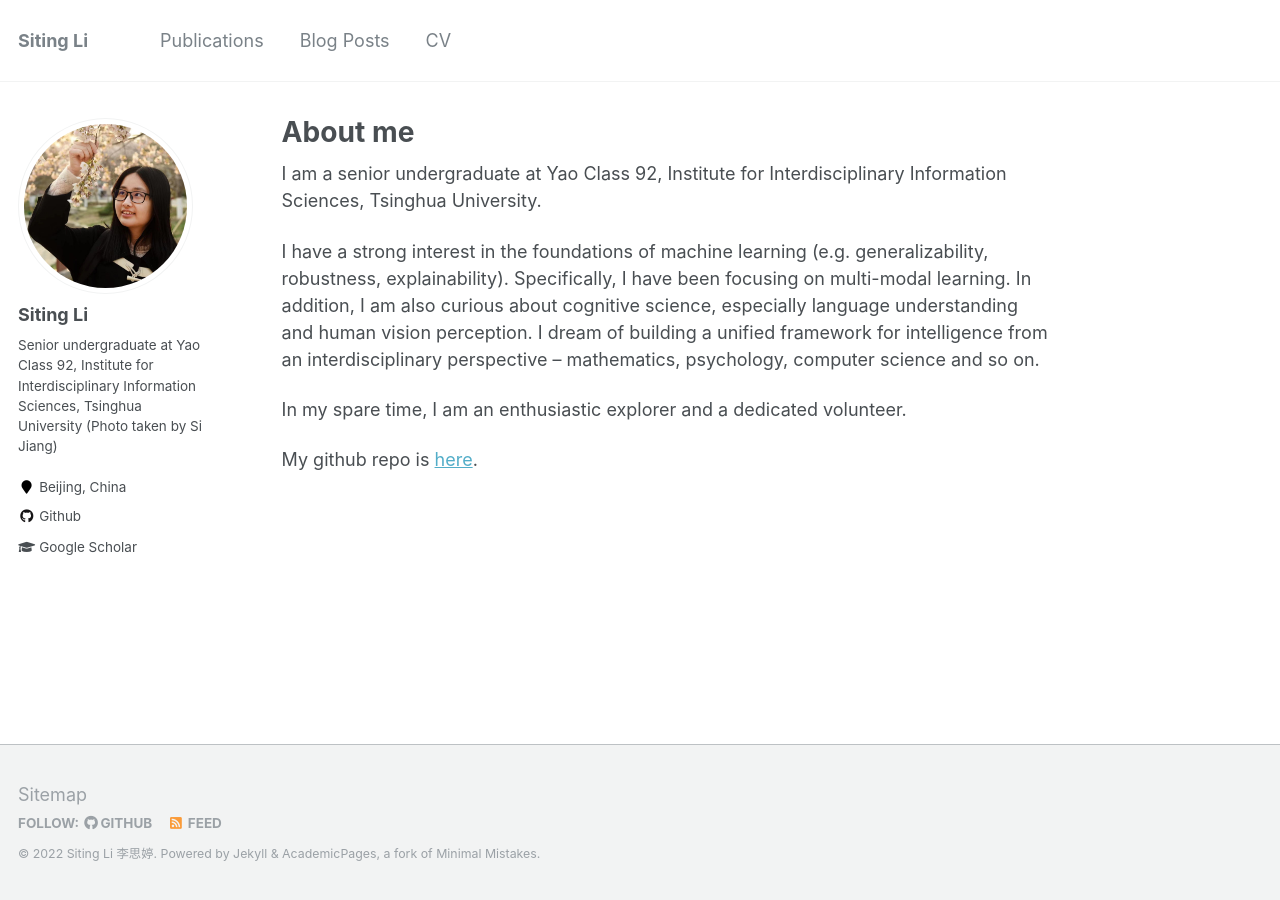
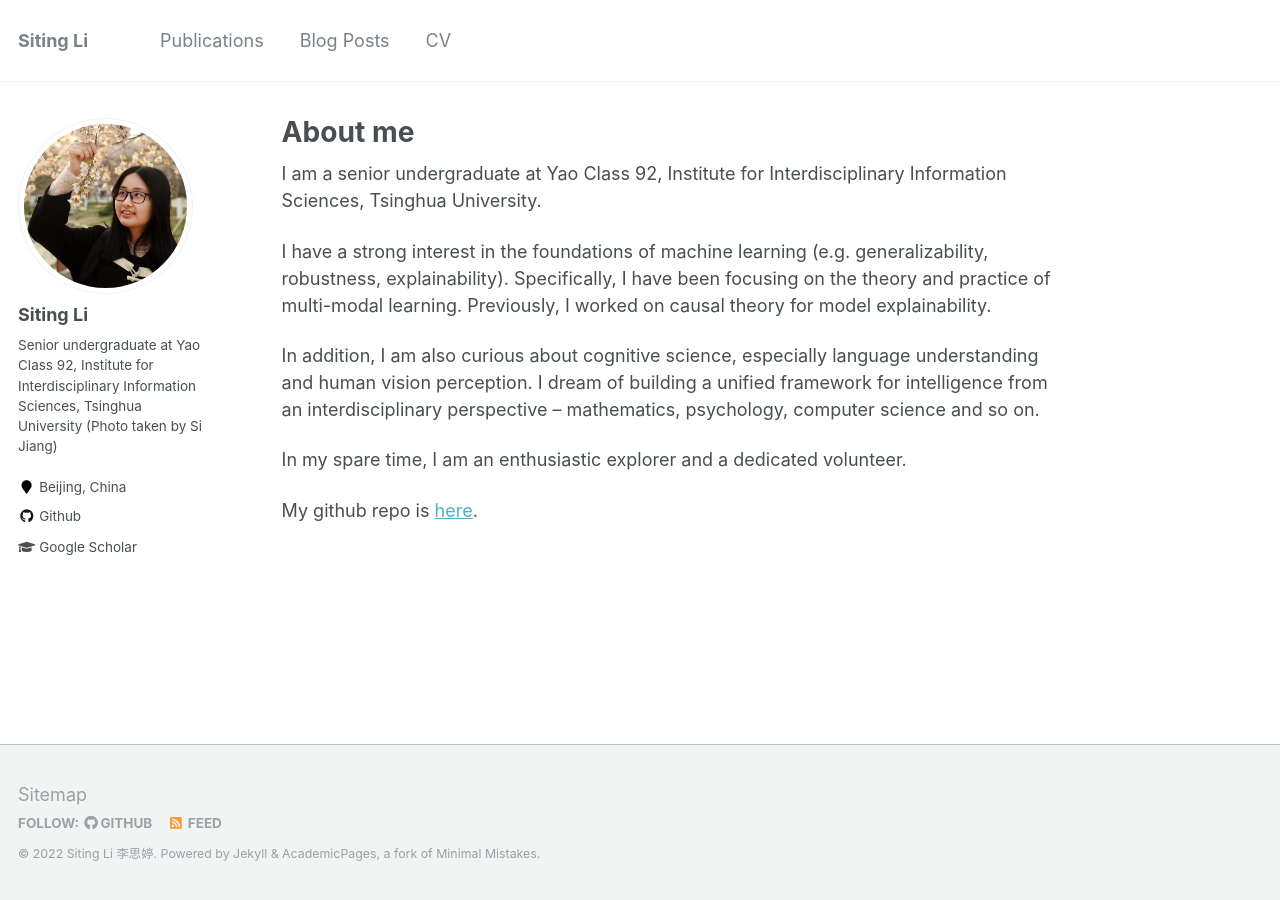
Before and after one commit to lst627/lst627.github.io, a Jekyll site: the page built from _pages/about.md, in a window 1280 px wide. Built offline with Jekyll 4.4.1, drawn with Linux system fonts in a browser that asks for light colours.

Commit message:
Update about.md

```diff
--- a/_pages/about.md
+++ b/_pages/about.md
@@ -10,7 +10,9 @@ redirect_from:
 
 I am a senior undergraduate at Yao Class 92,  Institute for Interdisciplinary Information Sciences, Tsinghua University.
 
-I have a strong interest in the foundations of machine learning (e.g. generalizability, robustness, explainability). Specifically, I have been focusing on multi-modal learning. In addition, I am also curious about cognitive science, especially language understanding and human vision perception. I dream of building a unified framework for intelligence from an interdisciplinary perspective -- mathematics, psychology, computer science and so on.
+I have a strong interest in the foundations of machine learning (e.g. generalizability, robustness, explainability). Specifically, I have been focusing on the theory and practice of multi-modal learning. Previously, I worked on causal theory for model explainability.
+
+In addition, I am also curious about cognitive science, especially language understanding and human vision perception. I dream of building a unified framework for intelligence from an interdisciplinary perspective -- mathematics, psychology, computer science and so on.
 
 In my spare time, I am an enthusiastic explorer and a dedicated volunteer.
 
```
